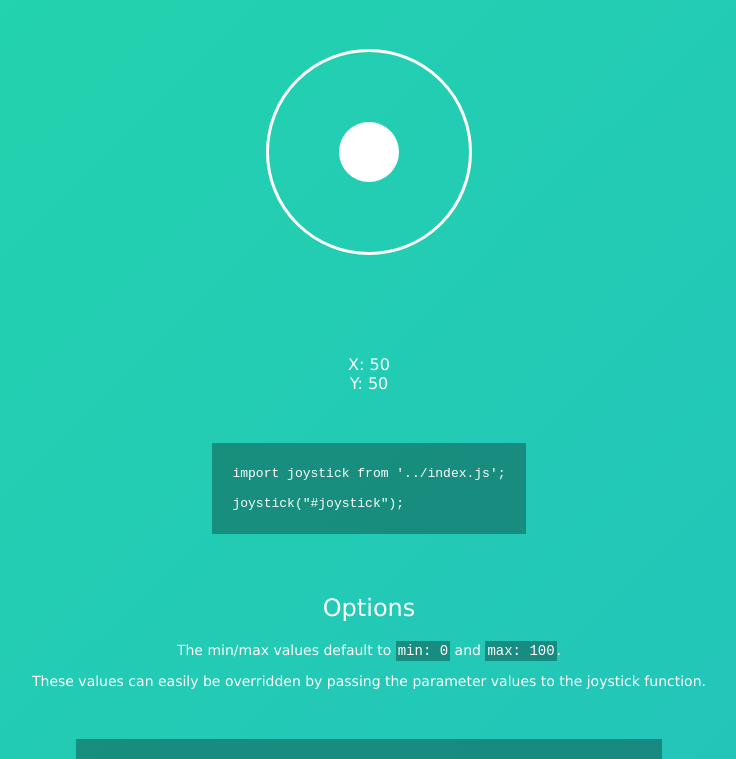
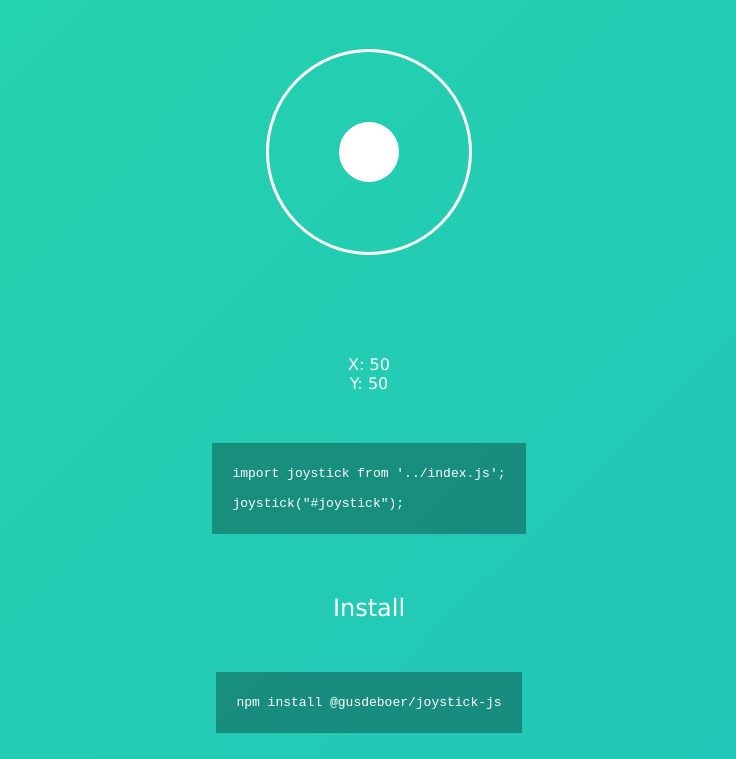
Before and after one commit to gusdeboer/joystick-js, a website: page docs/index.html in a window 1280 px wide. Shown: the part 120-879 px from the top of the page, without its empty margins (271-1007 px from the left). Drawn offline with Linux system fonts and the light colour scheme.

Commit message:
updated package name

```diff
--- a/docs/index.html
+++ b/docs/index.html
@@ -23,6 +23,13 @@
 import joystick from '../index.js';
 
 joystick("#joystick");
+</pre>
+    </div>
+
+    <h2>Install</h2>
+    <div class="code">
+        <pre>
+npm install @gusdeboer/joystick-js
 </pre>
     </div>
 
--- a/docs/styles.css
+++ b/docs/styles.css
@@ -94,6 +94,7 @@ ul {
     padding: 0;
     text-align: center;
     font-size: 13px;
+    margin-top: 50px;
 }
 
 ul li {
```
Also changed, not shown: README.md.
